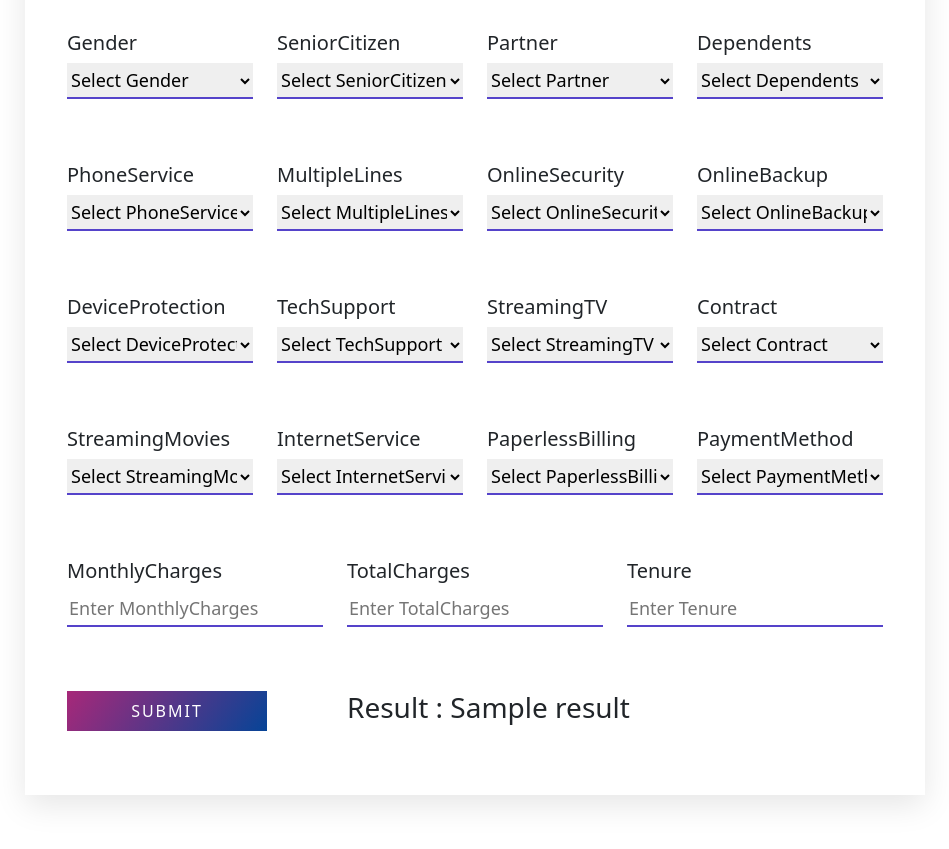
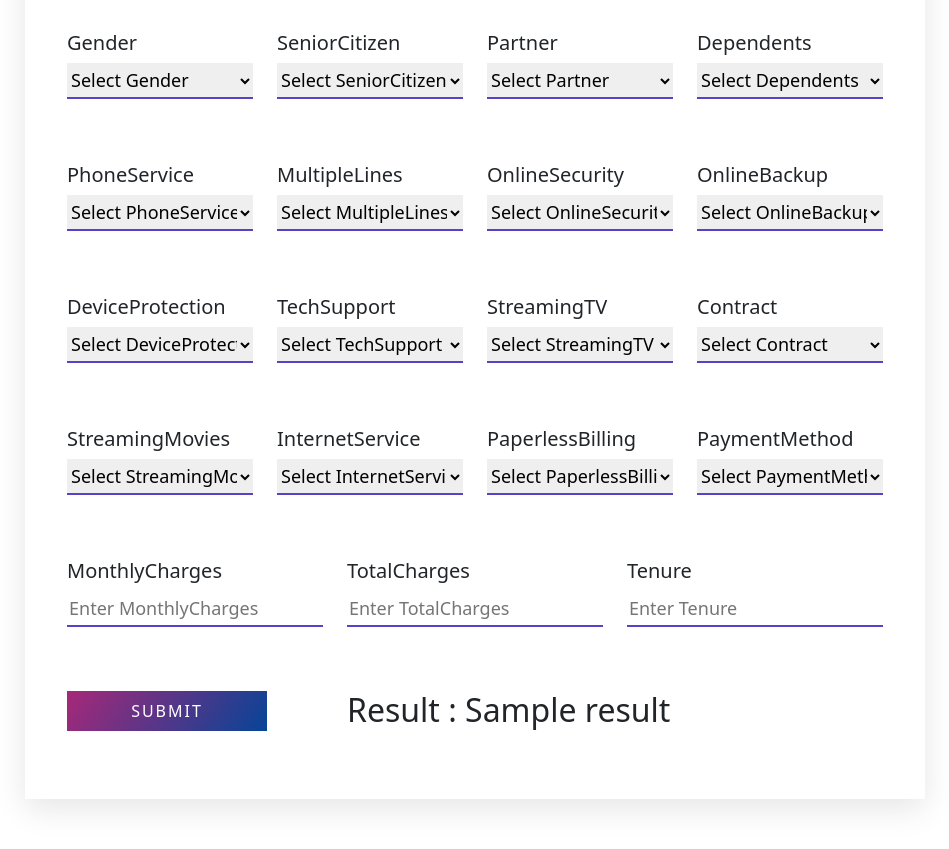
Before and after one commit to imakash3011/CustomerChurnPrediction, a Flask app: template templates/result.html in a window 1280 px wide. Shown: the part 157-1006 px from the top of the page, without its empty margins (165-1114 px from the left). Before the commit the page ends 962 px from the top, so only its background shows below. Run offline with Flask 2, Linux system fonts and the light colour scheme; the template is opened without the code that fills it: most values are stand-ins (such as "Sample title", 1, 10 or a date in 2020).

Commit message:
small change

```diff
--- a/templates/result.html
+++ b/templates/result.html
@@ -199,7 +199,7 @@
                 </div>
 
                 <div class="form-field col-lg-8">
-                    <div class="fnl"> <h3> Result : {{ result }}  </h3> </div>
+                    <div class="fnl"> <h2> Result : {{ result }}  </h2> </div>
 
                 </div>
 
```
